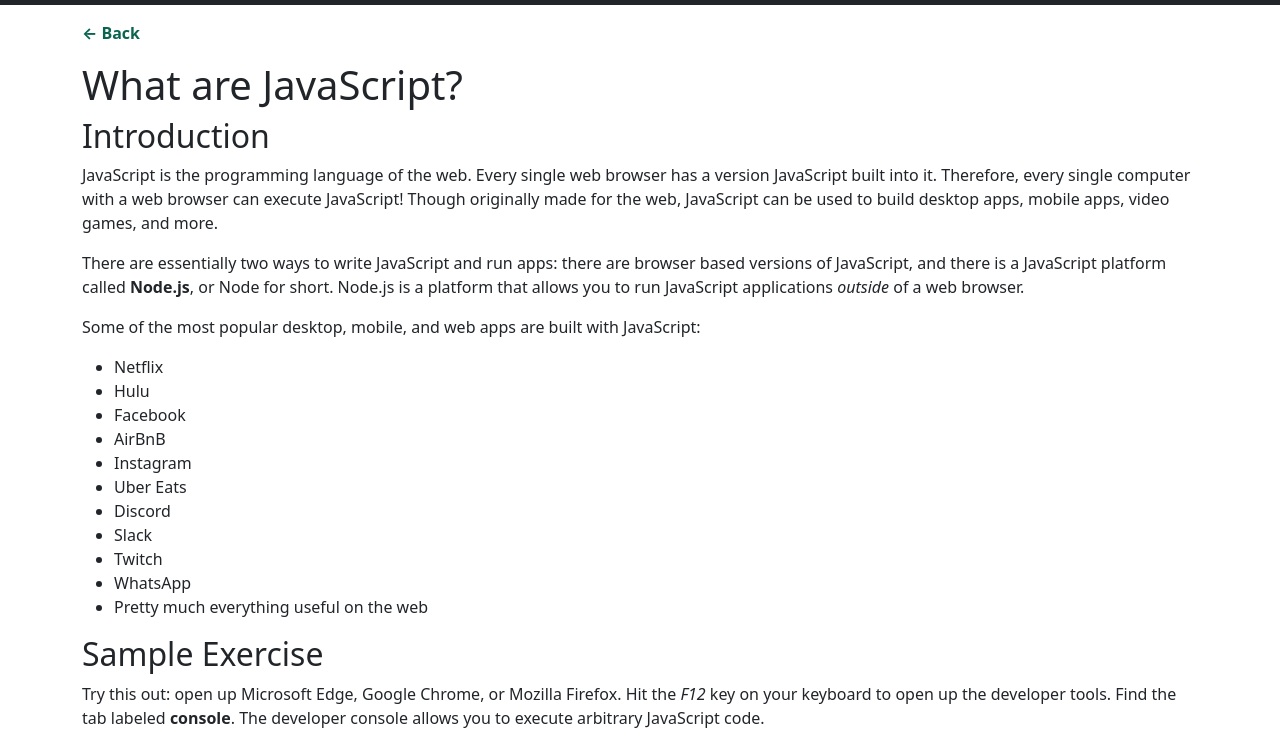
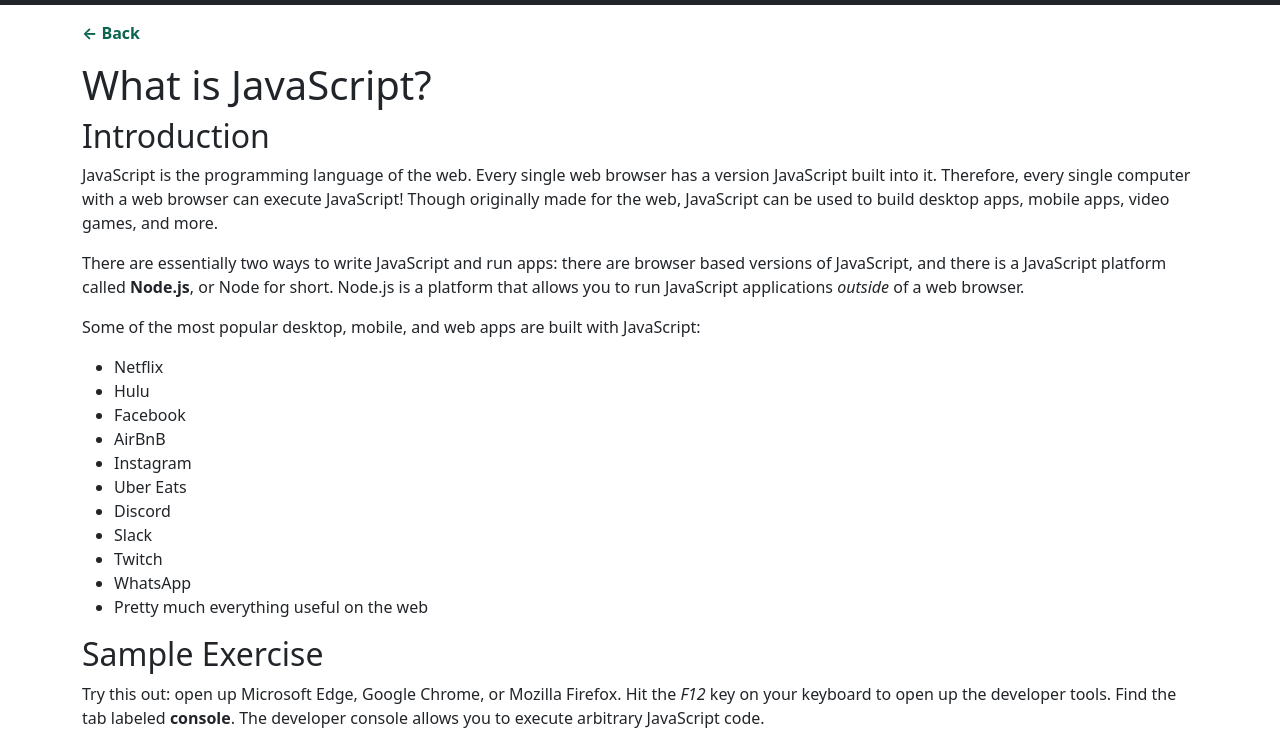
Before and after one commit to amortimer20/sehs-dev, an Astro site: page /courses/javascript-fundamentals/activities/0-1-what-is-js in a window 1280 px wide. Shown: the part 51-794 px from the top of the page. Built offline with nearby package versions, Linux system fonts and the light colour scheme; Astro itself is replaced by a stand-in of ours.

Commit message:
Fix typo in heading

```diff
--- a/src/pages/courses/javascript-fundamentals/activities/0-1-what-is-js.md
+++ b/src/pages/courses/javascript-fundamentals/activities/0-1-what-is-js.md
@@ -6,7 +6,7 @@ title: "JavaScript Fundamentals Introduction - What is JavaScript?"
 
 [← Back](/courses/javascript-fundamentals/)
 
-# What are JavaScript?
+# What is JavaScript?
 
 ## Introduction
 
```
